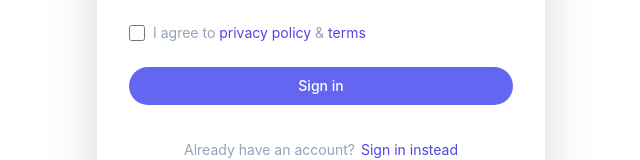
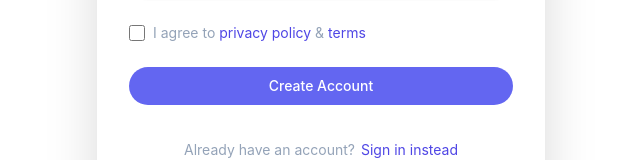
Before and after one commit to Iamnobody1/yoda, a Next.js app: page /register in a window 1280 px wide. Shown: the part 544-704 px from the top of the page, without its empty margins (319-959 px from the left). Built offline with nearby package versions, Linux system fonts and the light colour scheme.

Commit message:
add link after create account

```diff
--- a/pages/register.tsx
+++ b/pages/register.tsx
@@ -126,7 +126,9 @@ const Login = () => {
                       clipRule="evenodd"
                     />
                   </span>
-                  Sign in
+                  <Link href="/login">
+                    <a className="text-white">Create Account</a>
+                  </Link>
                 </button>
               </div>
             </form>
```
